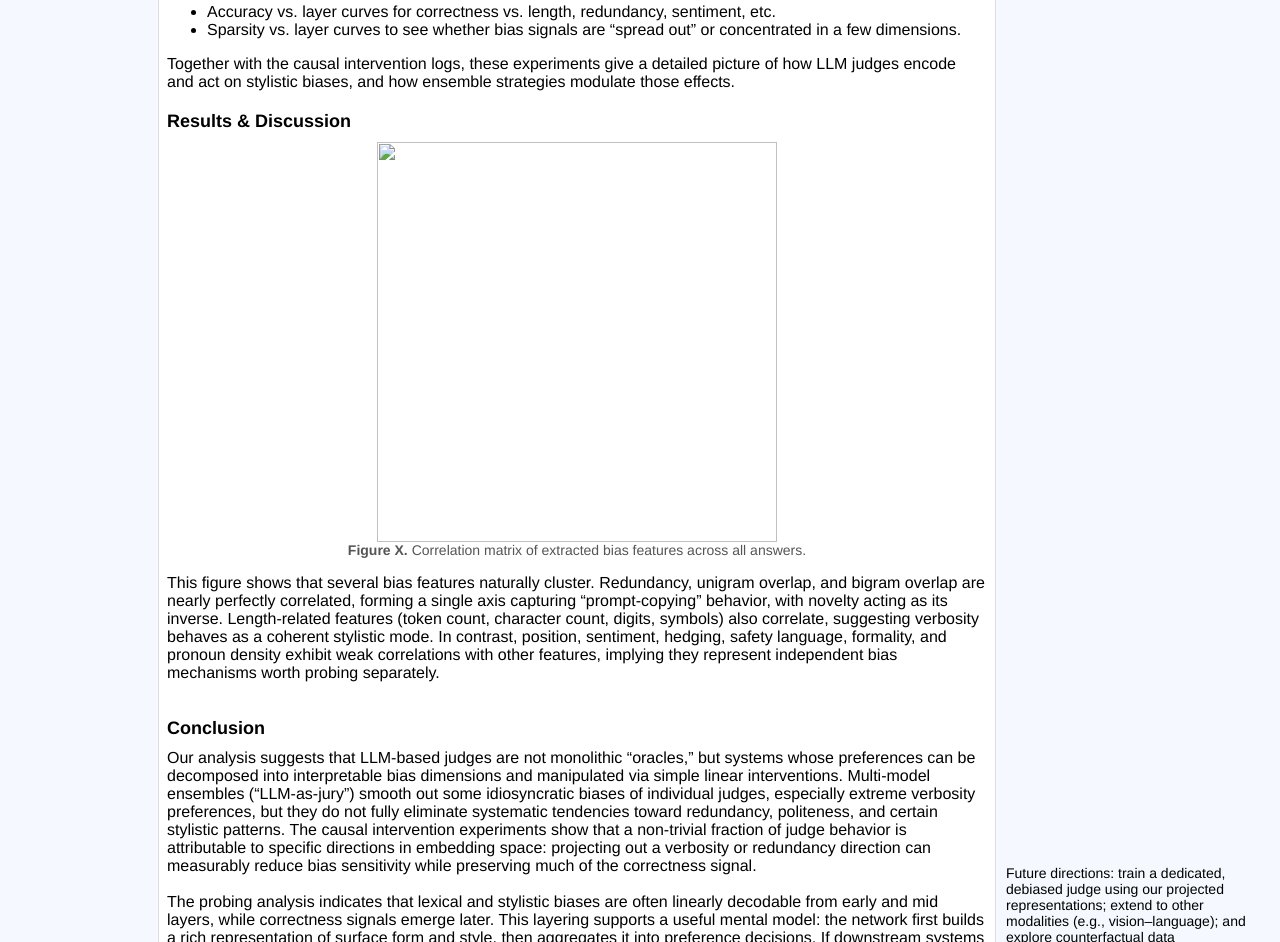
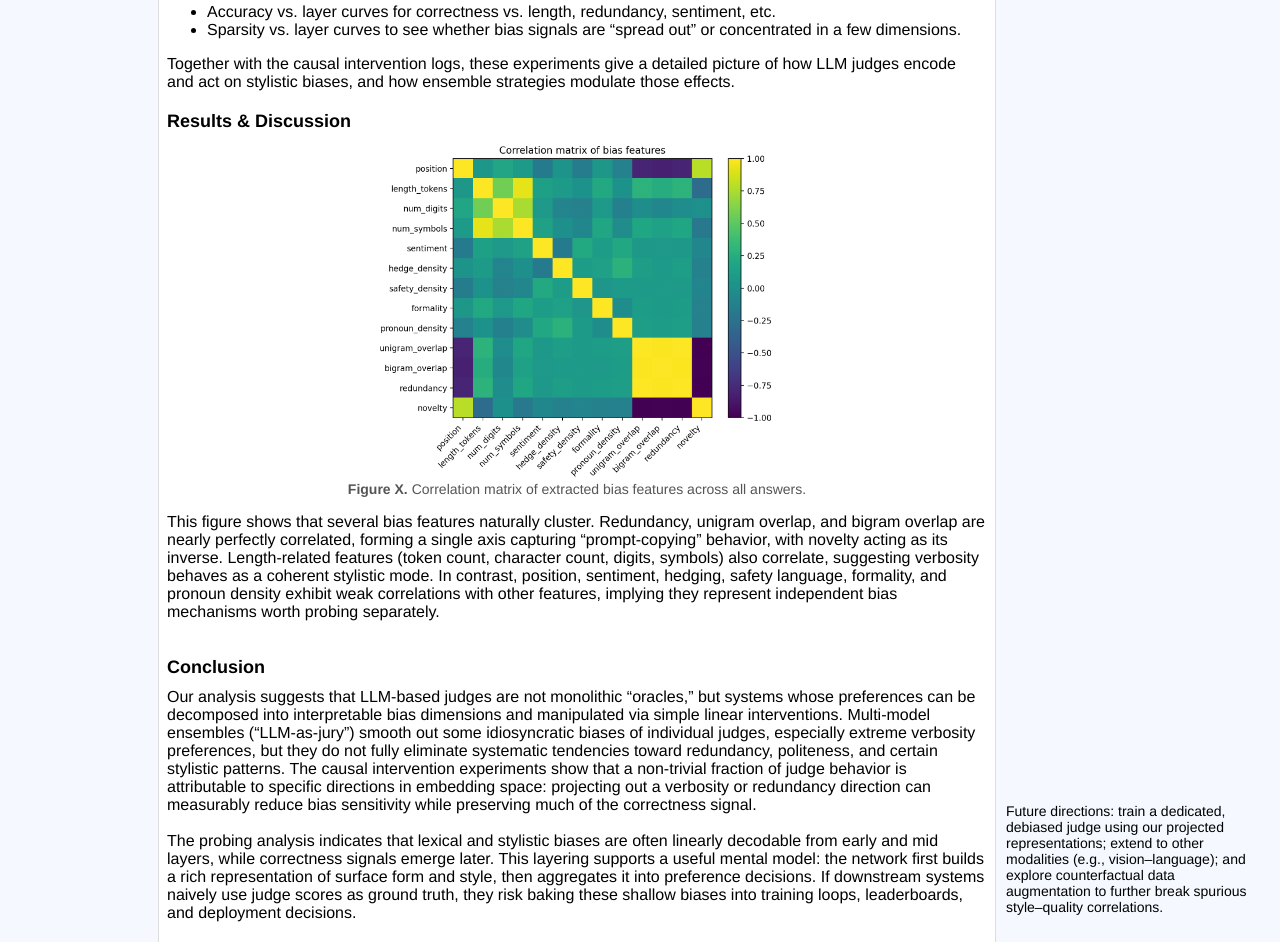
Before and after one commit to aw808/67960, a plain HTML site: page index.html in a window 1280 px wide. Shown: the part 5317-6259 px from the top of the page. Drawn offline with nearby package versions, Linux system fonts and the light colour scheme; files whose address does not match are found by name.

Commit message:
Update index.html

```diff
--- a/index.html
+++ b/index.html
@@ -618,7 +618,7 @@ E_debias = E - dot.unsqueeze(-1) * v_b</pre>
 		    <div class="main-content-block">
 						<h1>Results &amp Discussion</h1>
 						<div style="text-align:center;">
-  <img src="./images/1ss.png" width="400px" />
+  <img src="./1ss.png" width="400px" />
   <div style="font-size:14px; color:#555;">
     <b>Figure X.</b> Correlation matrix of extracted bias features across all answers.
   </div>
```
